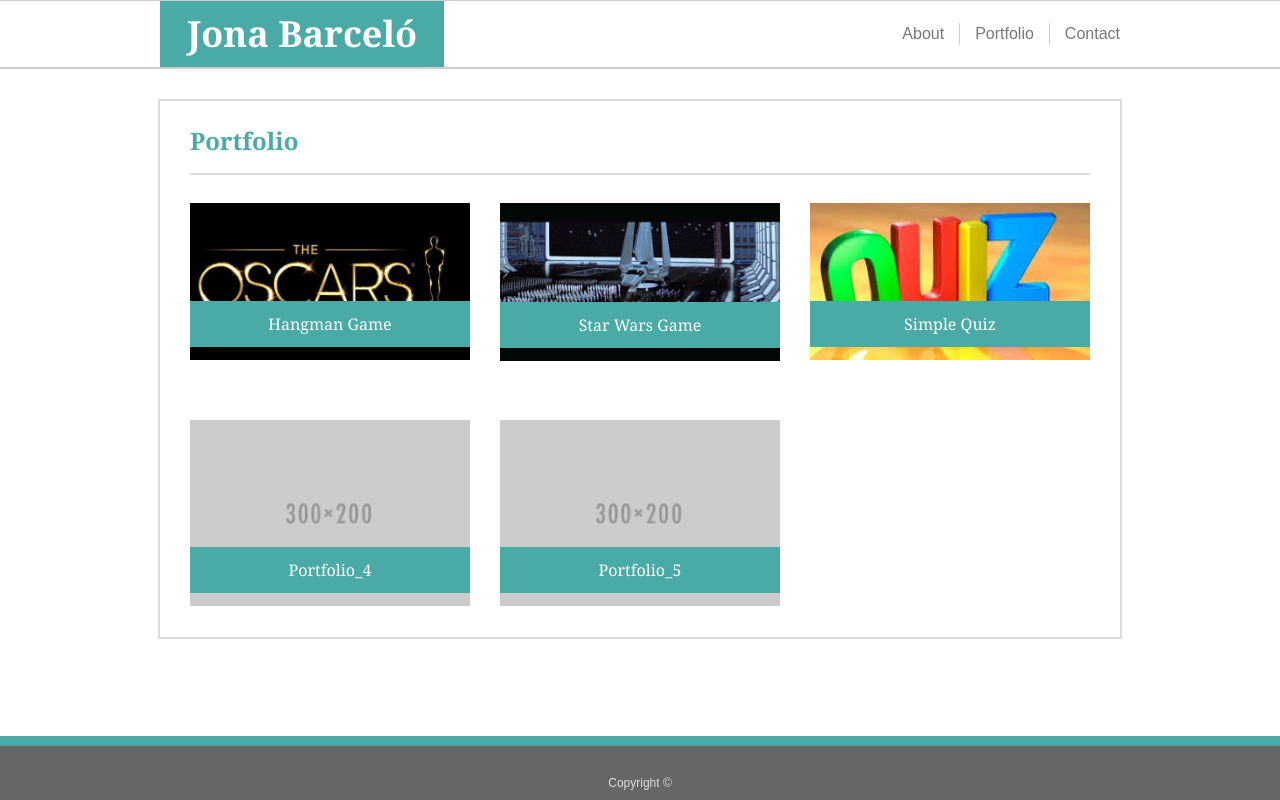
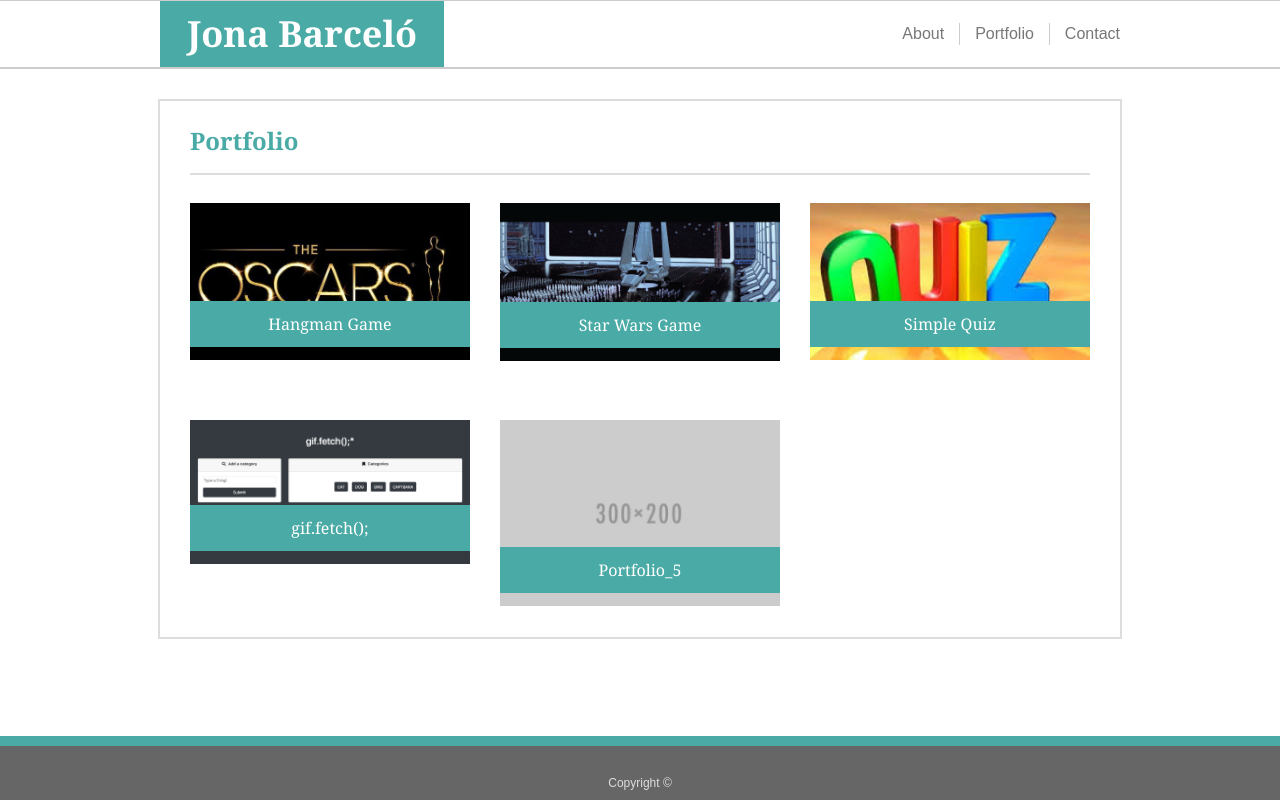
Before and after one commit to jonabari/02_responsiveness_queries, a plain HTML site: page portfolio.html in a window 1280 px wide. Drawn offline with Linux system fonts and the light colour scheme.

Commit message:
Updating portfolio w/ hw6

```diff
--- a/portfolio.html
+++ b/portfolio.html
@@ -96,12 +96,12 @@
                 </div>
 
                 <div class="portfolio-piece-left">
-                    <a href="#">
+                    <a href="https://jonabari.github.io/06-giphy-api/">
 
-                        <img class="portfolio-image" title="is actually 280x186" alt="where did we put that image?" src="assets/images/portfolio_stock.png">
+                        <img class="portfolio-image" title="is actually 280x186" alt="where did we put that image? style="max-height: 157.5px" src="assets/images/gifFetch.png">
 
                         <div class="portfolio-label">
-                            Portfolio_4
+                            gif.fetch();
                         </div>
 
                     </a>
```
Also changed, not shown: assets/images/gifFetch.png (added), 2 other files.
